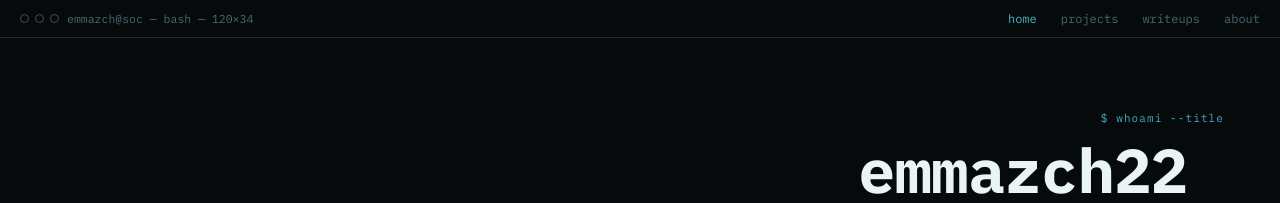
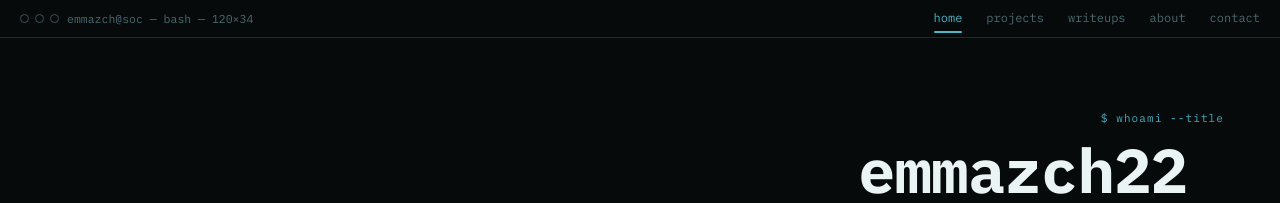
Before and after one commit to Emmazch22/emmazch22.github.io, a Jekyll site: the page built from index.md, in a window 1280 px wide. Shown: the top 203 px of the page. Built offline with Jekyll 4.4.1, drawn with Linux system fonts in a browser that asks for light colours.

Commit message:
Add sitemap/robots.txt, custom 404 page, and nav contact link

```diff
--- a/_config.yml
+++ b/_config.yml
@@ -47,6 +47,7 @@ defaults:
 plugins:
   - jekyll-feed
   - jekyll-seo-tag
+  - jekyll-sitemap
 
 exclude:
   - README.md
--- a/_includes/nav.html
+++ b/_includes/nav.html
@@ -4,4 +4,5 @@
   <a href="{{ '/projects/' | relative_url }}"{% if navpath contains '/projects/' %} aria-current="page" class="is-active"{% endif %}>projects</a>
   <a href="{{ '/writeups/' | relative_url }}"{% if navpath contains '/writeups/' %} aria-current="page" class="is-active"{% endif %}>writeups</a>
   <a href="{{ '/about/' | relative_url }}"{% if navpath contains '/about/' %} aria-current="page" class="is-active"{% endif %}>about</a>
+  <a href="mailto:emmanuel2202zch@gmail.com">contact</a>
 </nav>
--- a/assets/css/main.css
+++ b/assets/css/main.css
@@ -189,14 +189,26 @@ img { max-width: 100%; display: block; }
 }
 
 .chrome-nav a {
+  position: relative;
   text-decoration: none;
   color: var(--fg-dim);
+  padding-bottom: 2px;
 }
 .chrome-nav a:hover {
   color: var(--fg-subtle);
 }
 .chrome-nav a.is-active {
   color: var(--accent-active);
+}
+.chrome-nav a.is-active::after {
+  content: "";
+  position: absolute;
+  left: 0;
+  right: 0;
+  bottom: -4px;
+  height: 2px;
+  background: var(--accent-active);
+  border-radius: 1px;
 }
 
 @media (min-width: 641px) {
```
Also changed, not shown: 404.html (added, +12 -0 lines), robots.txt (added, +7 -0 lines).
